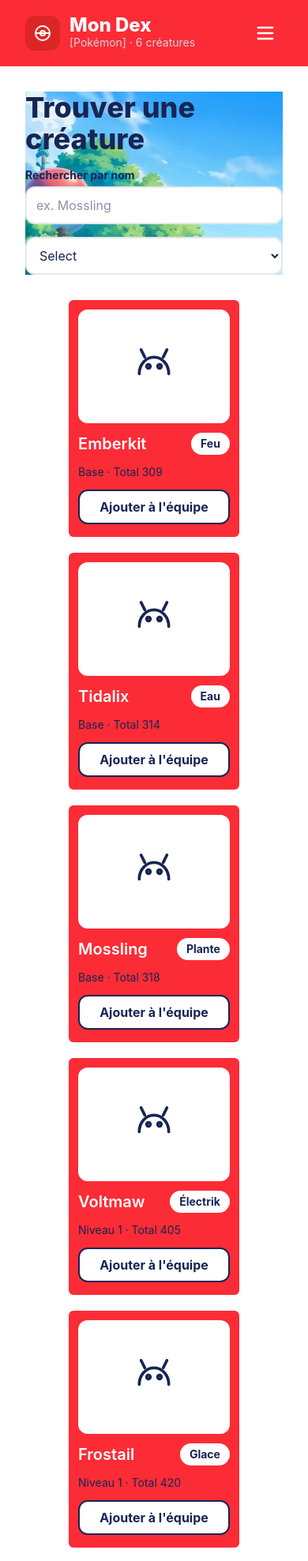
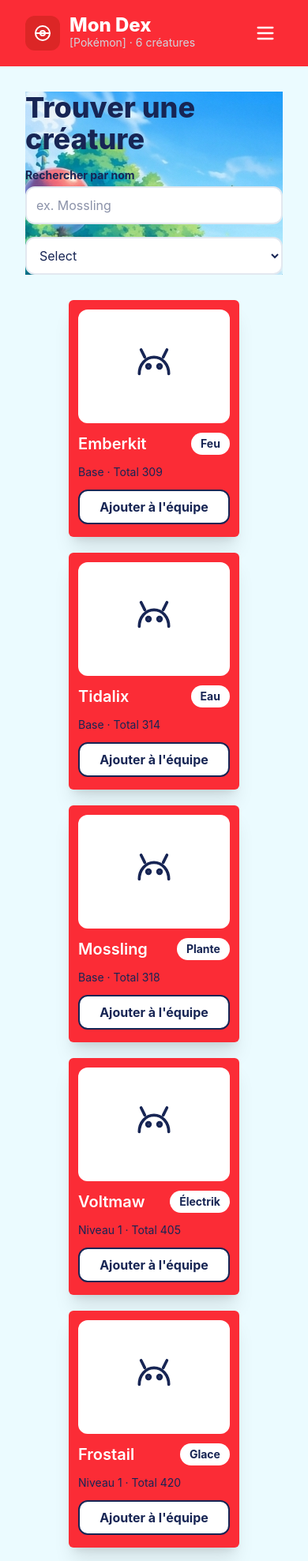
Before and after one commit to youssef-boukacha/Mon-Dex-Pok-mon, a website: page index.html in a window 390 px wide. Shown: the top 1977 px of the page at 79% size. Drawn offline with Linux system fonts and the light colour scheme.

Commit message:
fix errur responsive with phoneand desktop

```diff
--- a/index.html
+++ b/index.html
@@ -6,7 +6,7 @@
   <title>Mon Dex</title>
   <link rel="stylesheet" href="./dist/output.css">
 </head>
-<body class=" font-body text-ink">
+<body class=" font-body text-ink bg-[#EBFBFF]">
 
   <!-- ===================== EN-TÊTE ===================== -->
   <header class="bg-red-500 text-white">
@@ -85,13 +85,13 @@
       </div>
     </section>
 
-    <div class=" flex flex-col  items-start" >
+    <div class=" flex flex-col  items-start lg:bg-[url('../images/ac0ba0a9bc7e7cd02e81ec71e193d344.png')]" >
 
       <!-- ===================== GRILLE DES CRÉATURES ===================== -->
-      <section id="grid" aria-label="Créatures" class="flex min-w-0 flex-1 flex-col gap-5 mx-auto lg:grid lg:grid-cols-3 md:grid md:grid-cols-3">
+      <section id="grid" aria-label="Créatures" class="flex min-w-0 flex-1 flex-col gap-5 mx-auto lg:grid lg:grid-cols-3 md:grid md:grid-cols-3 ">
 
         <!-- Carte écrite à la main : à remplacer par des cartes générées en JS (Partie 2) -->
-        <article class="flex flex-col gap-3 rounded-md bg-red-500 p-3 pb-4">
+        <article class="flex flex-col gap-3 rounded-md bg-red-500 p-3 pb-4 shadow-xl  md:shadow-xl lg:shadow-xl">
           <div class="relative flex h-36 items-center justify-center rounded-xl  bg-white transition-transform hover:-translate-y-1">
             <svg aria-hidden="true" class="h-14 w-14 text-muted" viewBox="0 0 24 24" fill="none" stroke="currentColor" stroke-width="1.6" stroke-linecap="round" stroke-linejoin="round"><path d="M4 16c0-5 3.5-9 8-9s8 4 8 9"></path><circle cx="9" cy="12" r="1"></circle><circle cx="15" cy="12" r="1"></circle><path d="M7 7 5 3M17 7l2-4"></path></svg>
             <span class="absolute left-3 top-2 font-mono text-sm text-muted border border-2px  rounded-md text-white">#001</span>
@@ -106,7 +106,7 @@
         </article>
 
         <!-- Carte écrite à la main : à remplacer par des cartes générées en JS (Partie 2) -->
-        <article class="flex flex-col gap-3 rounded-md bg-red-500 p-3 pb-4">
+        <article class="flex flex-col gap-3 rounded-md bg-red-500 p-3 pb-4 shadow-xl  md:shadow-xl lg:shadow-xl">
           <div class="relative flex h-36 items-center justify-center rounded-xl bg-white transition-transform hover:-translate-y-1">
             <svg aria-hidden="true" class="h-14 w-14 text-muted" viewBox="0 0 24 24" fill="none" stroke="currentColor" stroke-width="1.6" stroke-linecap="round" stroke-linejoin="round"><path d="M4 16c0-5 3.5-9 8-9s8 4 8 9"></path><circle cx="9" cy="12" r="1"></circle><circle cx="15" cy="12" r="1"></circle><path d="M7 7 5 3M17 7l2-4"></path></svg>
             <span class="absolute left-3 top-2 font-mono text-sm text-muted border border-2px  rounded-md text-white">#002</span>
@@ -120,7 +120,7 @@
         </article>
 
         <!-- Carte écrite à la main : à remplacer par des cartes générées en JS (Partie 2) -->
-        <article class="flex flex-col gap-3 rounded-md bg-red-500 p-3 pb-4">
+        <article class="flex flex-col gap-3 rounded-md bg-red-500 p-3 pb-4 shadow-xl  md:shadow-xl lg:shadow-xl">
           <div class="relative flex h-36 items-center justify-center rounded-xl  bg-white transition-transform hover:-translate-y-1">
             <svg aria-hidden="true" class="h-14 w-14 text-muted" viewBox="0 0 24 24" fill="none" stroke="currentColor" stroke-width="1.6" stroke-linecap="round" stroke-linejoin="round"><path d="M4 16c0-5 3.5-9 8-9s8 4 8 9"></path><circle cx="9" cy="12" r="1"></circle><circle cx="15" cy="12" r="1"></circle><path d="M7 7 5 3M17 7l2-4"></path></svg>
             <span class="absolute left-3 top-2 font-mono text-sm text-muted border border-2px  rounded-md text-white ">#003</span>
@@ -134,7 +134,7 @@
         </article>
 
         <!-- Carte écrite à la main : à remplacer par des cartes générées en JS (Partie 2) -->
-        <article class="flex flex-col gap-3 rounded-md bg-red-500 p-3 pb-4">
+        <article class="flex flex-col gap-3 rounded-md bg-red-500 p-3 pb-4 shadow-xl  md:shadow-xl lg:shadow-xl">
           <div class="relative flex h-36 items-center justify-center rounded-xl  bg-white transition-transform hover:-translate-y-1">
             <svg aria-hidden="true" class="h-14 w-14 text-muted" viewBox="0 0 24 24" fill="none" stroke="currentColor" stroke-width="1.6" stroke-linecap="round" stroke-linejoin="round"><path d="M4 16c0-5 3.5-9 8-9s8 4 8 9"></path><circle cx="9" cy="12" r="1"></circle><circle cx="15" cy="12" r="1"></circle><path d="M7 7 5 3M17 7l2-4"></path></svg>
             <span class="absolute left-3 top-2 font-mono text-sm text-muted border border-2px  rounded-md text-white ">#004</span>
@@ -148,7 +148,7 @@
         </article>
 
         <!-- Carte écrite à la main : à remplacer par des cartes générées en JS (Partie 2) -->
-        <article class="flex flex-col gap-3 rounded-md bg-red-500 p-3 pb-4">
+        <article class="flex flex-col gap-3 rounded-md bg-red-500 p-3 pb-4 shadow-xl  md:shadow-xl lg:shadow-xl ">
           <div class="relative flex h-36 items-center justify-center rounded-xl  bg-white transition-transform hover:-translate-y-1">
             <svg aria-hidden="true" class="h-14 w-14 text-muted" viewBox="0 0 24 24" fill="none" stroke="currentColor" stroke-width="1.6" stroke-linecap="round" stroke-linejoin="round"><path d="M4 16c0-5 3.5-9 8-9s8 4 8 9"></path><circle cx="9" cy="12" r="1"></circle><circle cx="15" cy="12" r="1"></circle><path d="M7 7 5 3M17 7l2-4"></path></svg>
             <span class="absolute left-3 top-2 font-mono text-sm text-muted border border-2px  rounded-md text-white ">#005</span>
@@ -162,7 +162,7 @@
         </article>
 
         <!-- Carte écrite à la main : à remplacer par des cartes générées en JS (Partie 2) -->
-        <article class="flex flex-col gap-3 rounded-md bg-red-500 p-3 pb-4">
+        <article class="flex flex-col gap-3 rounded-md bg-red-500 p-3 pb-4 shadow-xl md:shadow-xl lg:shadow-xl">
           <div class="relative flex h-36 items-center justify-center rounded-xl  bg-white transition-transform hover:-translate-y-1">
             <svg aria-hidden="true" class="h-14 w-14 text-muted" viewBox="0 0 24 24" fill="none" stroke="currentColor" stroke-width="1.6" stroke-linecap="round" stroke-linejoin="round"><path d="M4 16c0-5 3.5-9 8-9s8 4 8 9"></path><circle cx="9" cy="12" r="1"></circle><circle cx="15" cy="12" r="1"></circle><path d="M7 7 5 3M17 7l2-4"></path></svg>
             <span class="absolute left-3 top-2 font-mono text-sm text-muted border border-2px  rounded-md text-white">#006</span>
@@ -205,7 +205,7 @@
       </aside>
     </div>
      <!-- ===================== MON ÉQUIPE (INCOMPLÈTE) ===================== -->
-        <section id="team" aria-label="Mon équipe" class="rounded-card  p-6">
+        <section id="team" aria-label="Mon équipe" class="rounded-card  p-6 bg-[url('../images/bg_projet.jpg')] w-full">
          <div class="">
 
           <h2 class="font-display text-2xl font-extrabold text-center pb-10">Mon équipe</h2>
```
Also changed, not shown: dist/output.css, 1 other file.
